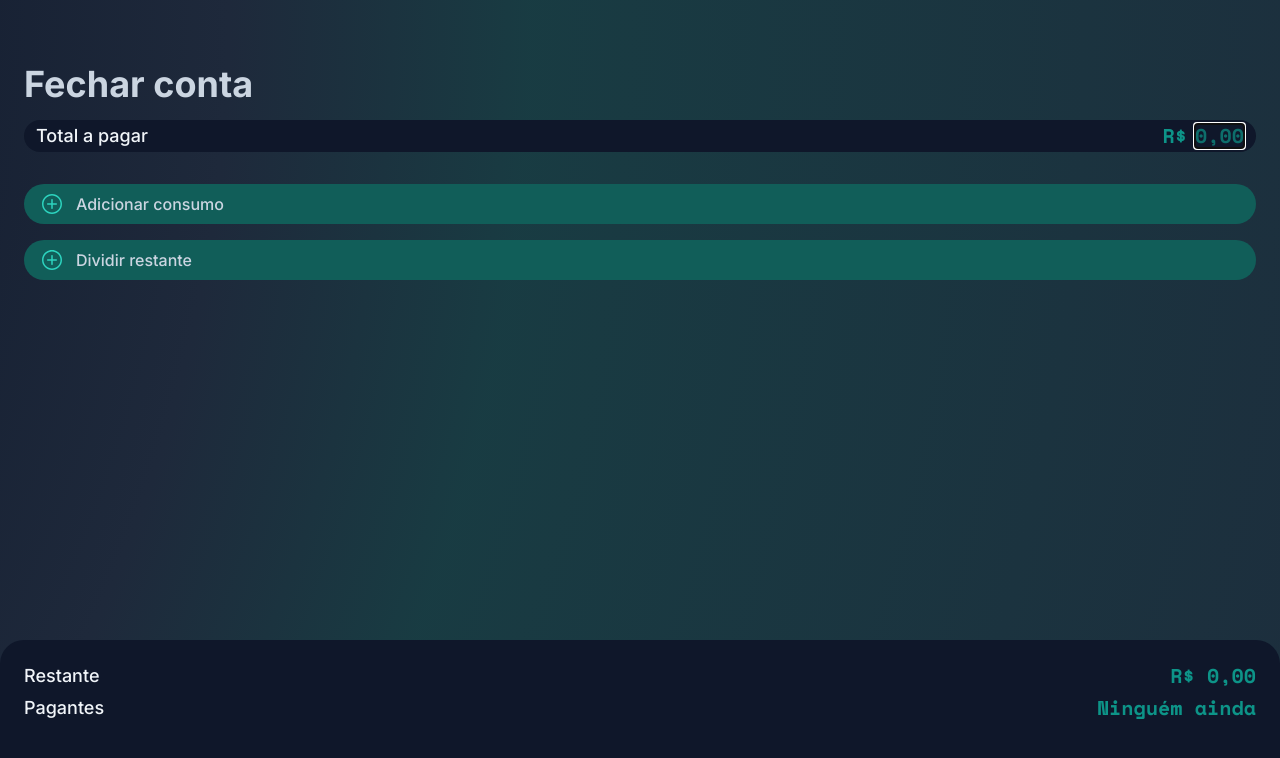
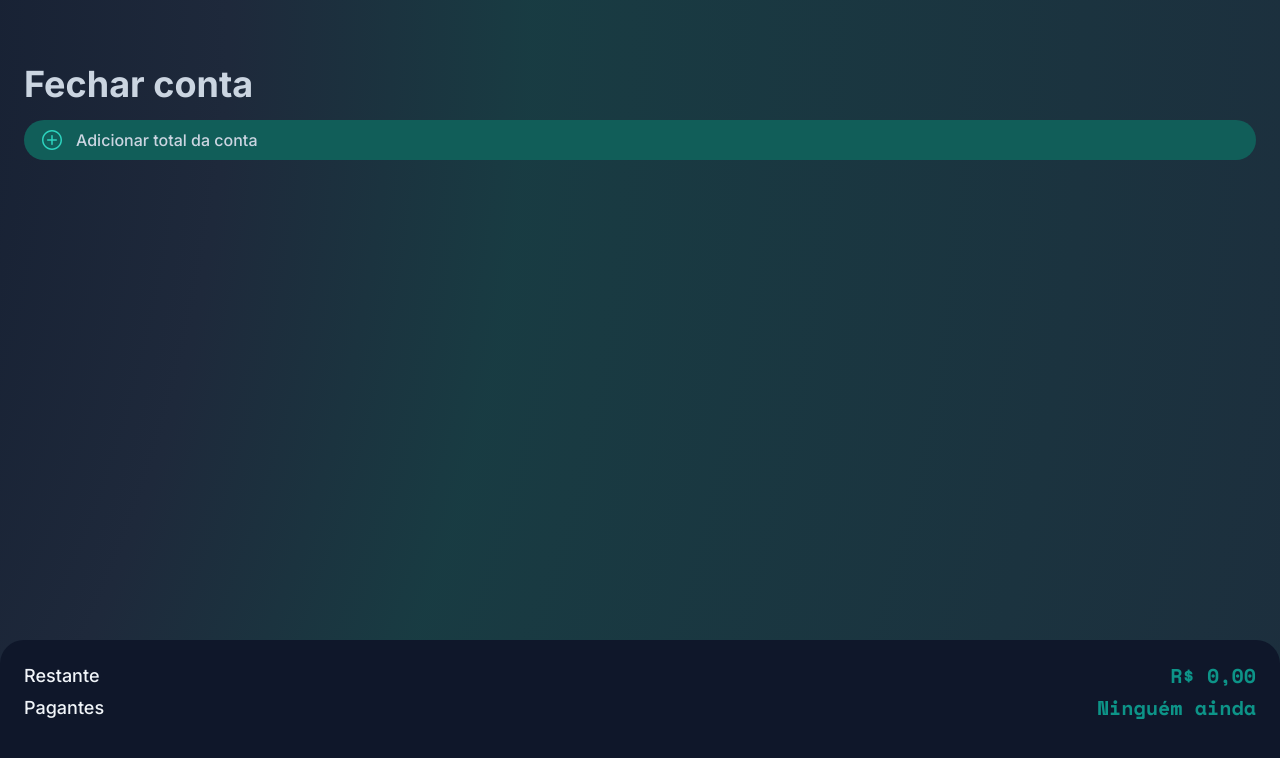
Before and after one commit to dada1smo/qites-v2, a Next.js app: page /conta in a window 1280 px wide. Shown: the top 758 px of the page. Built offline with nearby package versions, Linux system fonts and the light colour scheme.

Commit message:
feat: Refactor tab total to improve usability

```diff
--- a/src/domain/closeTab/components/TabContainer/index.tsx
+++ b/src/domain/closeTab/components/TabContainer/index.tsx
@@ -12,7 +12,9 @@ const TabContainer: FunctionComponent = () => {
   return (
     <div className="mt-4 mb-[160px]">
       <TabTotalForm tab={tab} setTabTotal={setTabTotal} />
-      <TabItemSection tab={tab} addTabItem={addTabItem} />
+      {tab.getTotal() > 0 && (
+        <TabItemSection tab={tab} addTabItem={addTabItem} />
+      )}
       <TabSummarySection tab={tab} />
     </div>
   );
--- a/src/domain/closeTab/components/TabTotalForm/index.tsx
+++ b/src/domain/closeTab/components/TabTotalForm/index.tsx
@@ -1,5 +1,5 @@
 import useCustomForm from '@/src/application/hooks/use-custom-form';
-import { ChangeEvent, FunctionComponent, useEffect } from 'react';
+import { ChangeEvent, FunctionComponent, useEffect, useState } from 'react';
 import { TabTotalSchema } from './validationSchema';
 import { TabTotalType } from '../../types/TabTotalType';
 import Form from '@/src/ui/components/Form';
@@ -7,6 +7,11 @@ import ControlledPillInput from '@/src/ui/components/PillInput/Controlled';
 import TabModel from '../../models/TabModel';
 import useDetectMobileKeyboard from '@/src/ui/hooks/use-detect-mobile-keyboard';
 import { coerceToNumber } from '@/src/utils/coerce';
+import ButtonCard from '@/src/ui/components/ButtonCard';
+import Button from '@/src/ui/components/Button';
+import SummaryItem from '@/src/ui/components/SummaryItem';
+import { formatCurrency } from '@/src/utils/format';
+import Typography from '@/src/ui/components/Typography';
 
 interface TabTotalFormProps {
   tab: TabModel;
@@ -26,30 +31,75 @@ const TabTotalForm: FunctionComponent<TabTotalFormProps> = ({
     },
   });
 
+  const [edit, setEdit] = useState<boolean>(false);
+
   const submit = (data: any) => {
     const { tabTotal } = data;
     const value = coerceToNumber(tabTotal);
     setTabTotal(value);
+    setEdit(false);
   };
 
   return (
+    <>
+      {!edit && tab.getTotal() === 0 && (
+        <ButtonCard
+          label="Adicionar total da conta"
+          iconSrc="/add.svg"
+          onClick={() => {
+            setEdit(true);
+          }}
+        />
+      )}
+      {!edit && tab.getTotal() > 0 && (
+        <div className="bg-slate-900 rounded-3xl px-4 py-2">
+          <button
+            className="inline-flex items-center justify-between w-full"
+            onClick={() => setEdit(true)}
+          >
+            <Typography as="span" variant="strong">
+              Total da conta
+            </Typography>
+            <Typography as="span" variant="number">
+              {formatCurrency(tab.getTotal())}
+            </Typography>
+          </button>
+        </div>
+      )}
+      {edit && (
+        <div className="bg-slate-900 rounded-3xl px-4 py-1">
           <Form
             onSubmit={handleSubmit(submit)}
-      className="flex items-center justify-between w-full"
+            className="flex items-center justify-between w-full gap-2"
           >
             <ControlledPillInput
               name="tabTotal"
-        label="Total a pagar"
               placeholder="0,00"
               control={control}
               preffix="R$"
               type="text"
               inputMode="decimal"
               pattern="[0-9]*"
-        onInputBlur={handleSubmit(submit)}
+              fieldProps={{
+                color: 'transparent',
+                padding: 'clear',
+                size: 'full',
+              }}
               autoFocus
             />
+            <Button
+              label="Adicionar novo"
+              type="submit"
+              color="basic"
+              shape="circle"
+              size="md"
+              padding="clear"
+              icon={{ src: '/check.svg', position: 'center', size: 24 }}
+            />
           </Form>
+        </div>
+      )}
+    </>
   );
 };
 
--- a/src/ui/components/PillInput/Base/index.tsx
+++ b/src/ui/components/PillInput/Base/index.tsx
@@ -102,7 +102,7 @@ const PillInput: FunctionComponent<PillInputProps> = ({
           onBlur={onBlur}
           type={type}
           className={
-            'min-w-[1ch] max-w-28 max-h-[24px] align-middle bg-transparent text-xl leading-6 font-mono font-bold placeholder-inherit placeholder:opacity-70 p-0'
+            'min-w-[1ch] max-w-28 align-middle bg-transparent text-xl leading-6 font-mono font-bold placeholder-inherit placeholder:opacity-70 p-0'
           }
           step={step}
           inputMode={inputMode}
```
Also changed, not shown: public/check.svg (added). Lines whose indentation alone changed are shown as unchanged.
